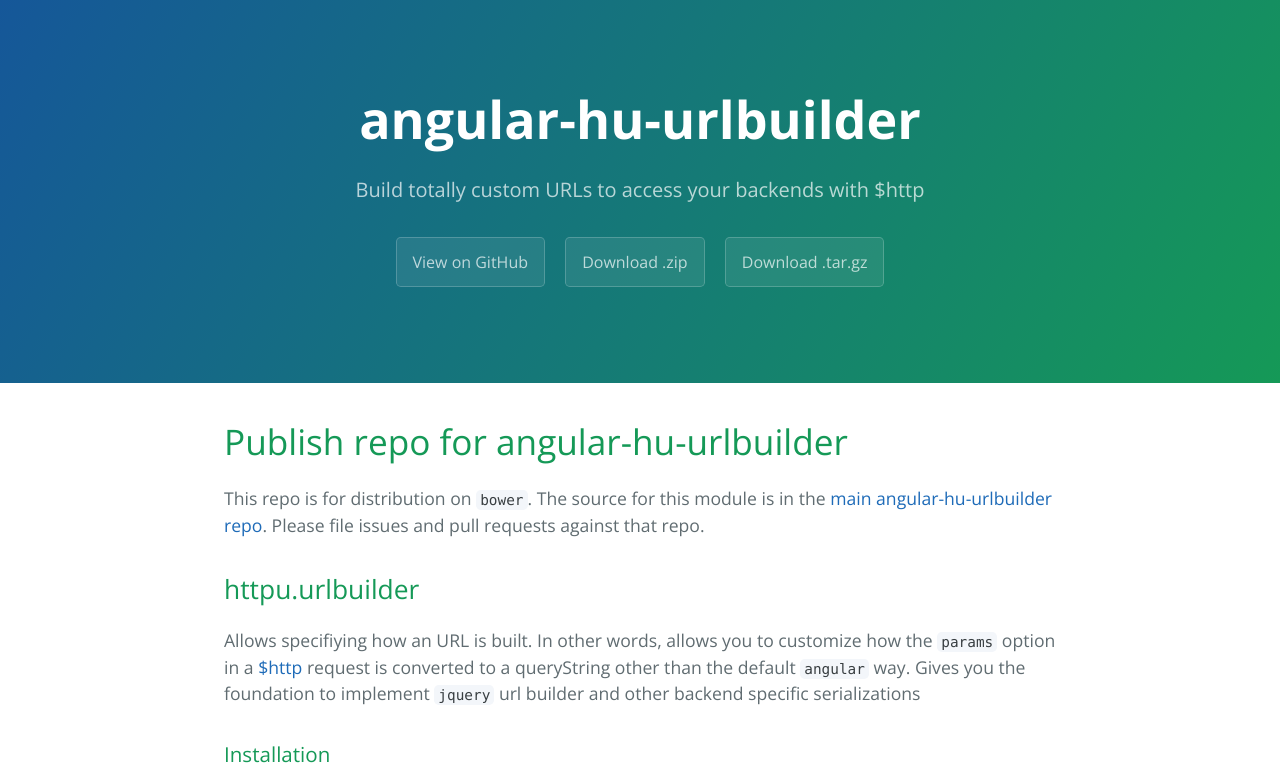
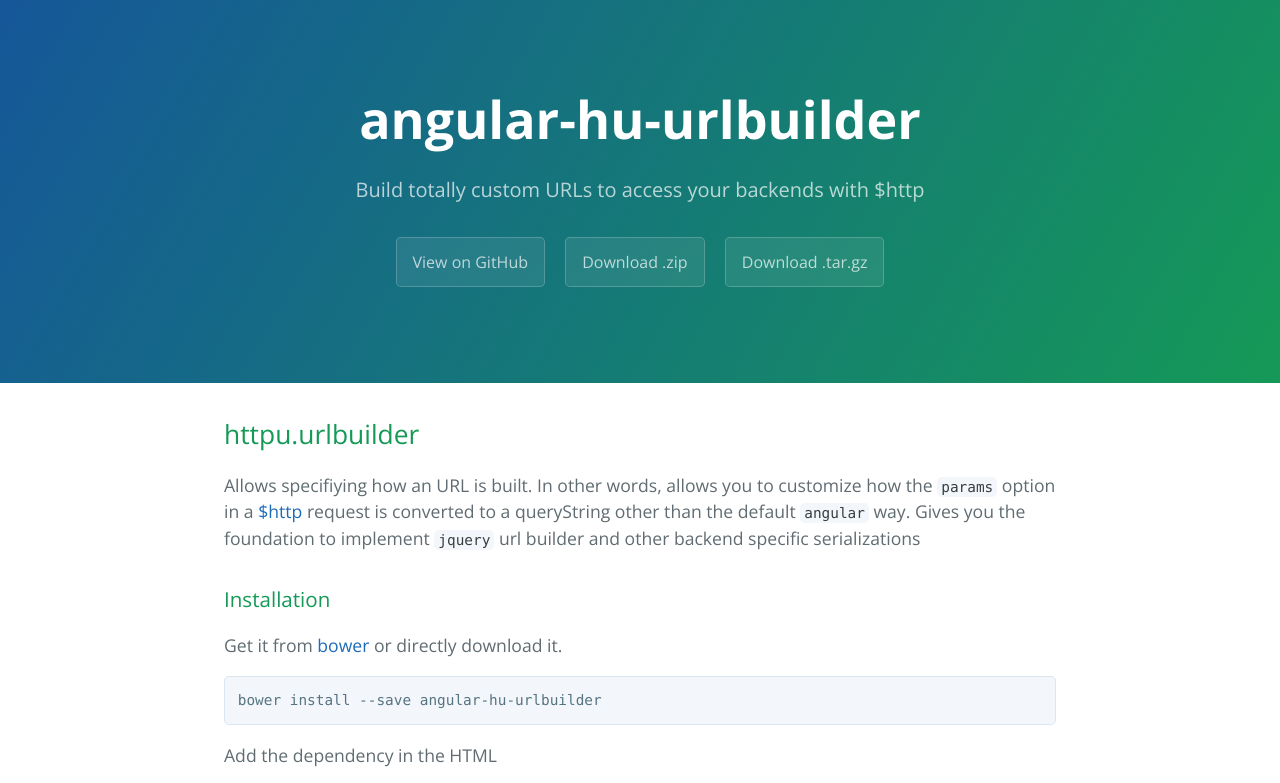
Before and after one commit to angular-hu/bower-urlbuilder, a plain HTML site: page index.html in a window 1280 px wide. Shown: the top 783 px of the page. Drawn offline with nearby package versions, Linux system fonts and the light colour scheme.

```diff
--- a/index.html
+++ b/index.html
@@ -19,14 +19,7 @@
     </section>
 
     <section class="main-content">
-      <h1>
-<a id="publish-repo-for-angular-hu-urlbuilder" class="anchor" href="#publish-repo-for-angular-hu-urlbuilder" aria-hidden="true"><span class="octicon octicon-link"></span></a>Publish repo for angular-hu-urlbuilder</h1>
-
-<p>This repo is for distribution on <code>bower</code>. The source for this module is in the
-<a href="https://github.com/angular-hu/angular-hu">main angular-hu-urlbuilder repo</a>.
-Please file issues and pull requests against that repo.</p>
-
-<h2>
+      <h2>
 <a id="httpuurlbuilder" class="anchor" href="#httpuurlbuilder" aria-hidden="true"><span class="octicon octicon-link"></span></a>httpu.urlbuilder</h2>
 
 <p>Allows specifiying how an URL is built. In other words, allows you to customize how the <code>params</code> option in a <a href="https://docs.angularjs.org/api/ng/service/%24http">$http</a> request is converted to a queryString other than the default <a href="https://github.com/angular/angular.js/blob/v1.3.x/src/ng/http.js#L1136"><code>angular</code></a> way. Gives you the foundation to implement <a href="http://api.jquery.com/jquery.param/"><code>jquery</code></a> url builder and other backend specific serializations</p>
```
Also changed, not shown: params.json (+1 -1 lines).
